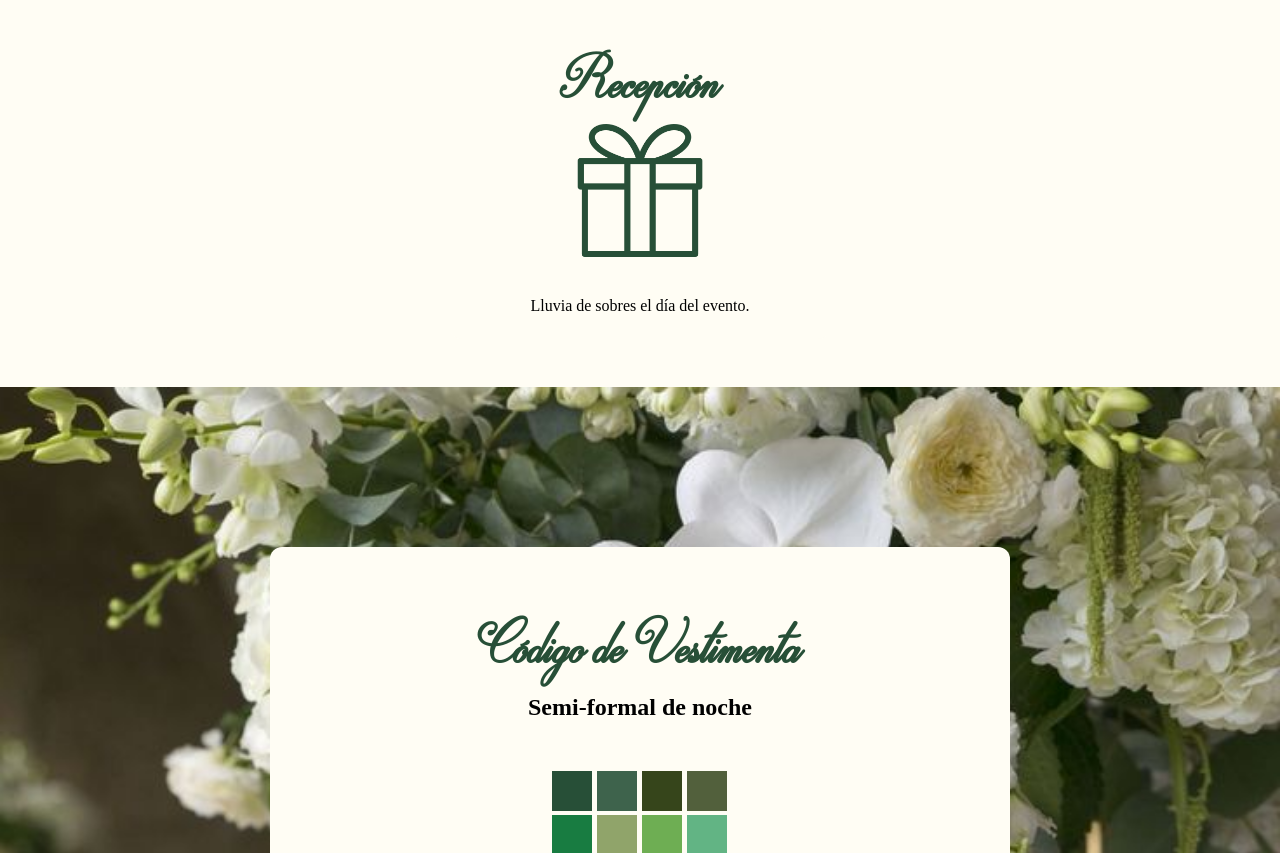
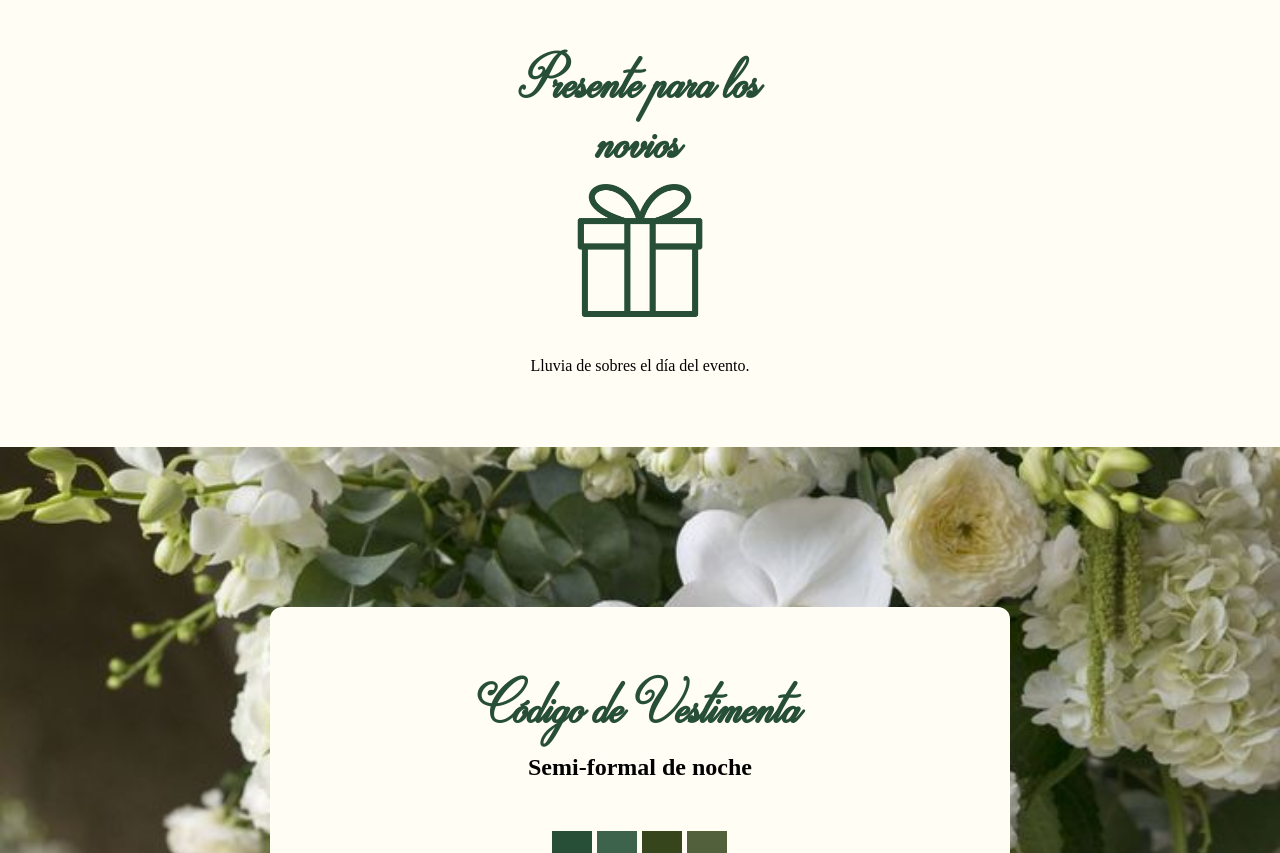
Before and after one commit to hyopy-gabbyy/wedding-invitation, a plain HTML site: page home.html in a window 1280 px wide. Shown: the part 1617-2470 px from the top of the page. Drawn offline with Linux system fonts and the light colour scheme; files whose address does not match are found by name; a web font is replaced by a local one.

Commit message:
Update home.html

```diff
--- a/home.html
+++ b/home.html
@@ -39,7 +39,7 @@
                 <button id="recepcion">Ver ubicación</button>
             </div>
             <div class="detail-combo">
-                <h1 class="title">Recepción</h1>
+                <h1 class="title">Presente para los novios</h1>
                 <img src="img/regalo.png" alt="imagen de iglesia" class="img-details">
                 <br>
                 <p>Lluvia de sobres el día del evento.</p>
```
